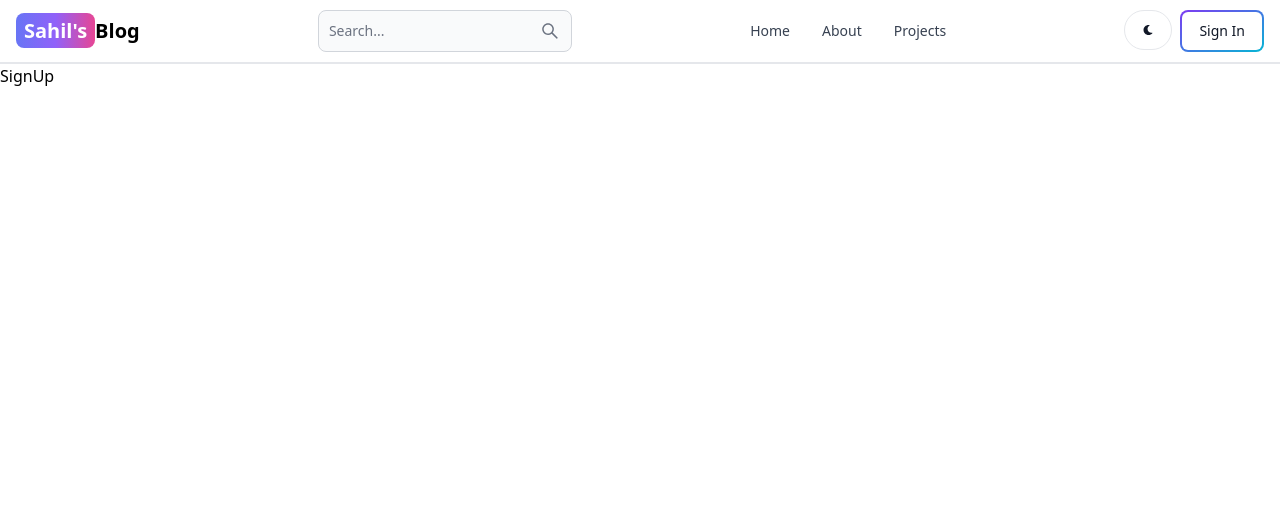
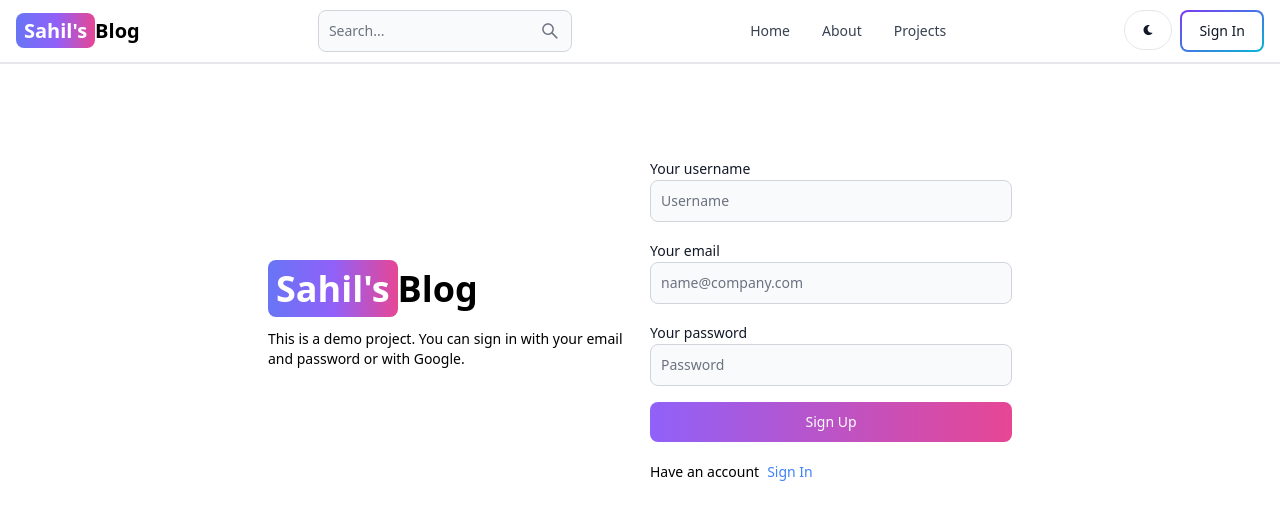
Before and after one commit to SahilHussain6362/Blog-App-MERN-Stack, a React (Vite) app in the folder client/: page /sign-up in a window 1280 px wide. Shown: the top 520 px of the page. Built offline with nearby package versions, Linux system fonts and the light colour scheme.

Commit message:
complete signup page UI

```diff
--- a/client/src/components/Header.jsx
+++ b/client/src/components/Header.jsx
@@ -63,4 +63,4 @@
       </Navbar.Collapse>
     </Navbar>
   );
-}
+};
--- a/client/src/pages/SignUp.jsx
+++ b/client/src/pages/SignUp.jsx
@@ -1,7 +1,66 @@
-import React from 'react'
+import React from 'react';
+import { Button, Label, TextInput } from 'flowbite-react'
+import { Link } from 'react-router-dom'
 
 export default function SignUp() {
   return (
-    <div>SignUp</div>
+    <div className='min-h-screen mt-20 '>
+    <div className='flex p-3 max-w-3xl mx-auto flex-col md:flex-row md:items-center gap-5'>
+      {/*  left  */}
+      <div className='flex-1'>
+        <Link
+          to="/"
+          className="text-4xl font-bold dark:text-white"
+        >
+          <span
+            className="px-2 py-1 bg-gradient-to-r from-indigo-500
+          via-purple-500 to-pink-500 rounded-lg text-white"
+          >
+            Sahil's
+          </span>
+          Blog
+        </Link>
+        <p className='text-sm mt-5'>This is a demo project. You can sign in with your email and password or with Google.</p>
+      </div>
+      {/*  right  */}
+      <div className='flex-1'>
+        <form className='flex flex-col gap-4'>
+          <div>
+            <Label value='Your username' />
+            <TextInput
+              type='text'
+              placeholder='Username'
+              id='username'
+            />
+          </div>
+          <div>
+            <Label value='Your email' />
+            <TextInput
+              type='text'
+              placeholder='name@company.com'
+              id='email'
+            />
+          </div>
+          <div>
+            <Label value='Your password' />
+            <TextInput
+              type='text'
+              placeholder='Password'
+              id='password'
+            />
+          </div>
+          <Button gradientDuoTone='purpleToPink' type='submit'>
+            Sign Up
+          </Button>
+        </form>
+        <div className='flex gap-2 text-sm mt-5'>
+          <span>Have an account</span>
+          <Link to='/sign-in' className='text-blue-500 '>
+            Sign In
+          </Link>
+        </div>
+      </div>
+    </div>
+    </div>
   )
 }
```
